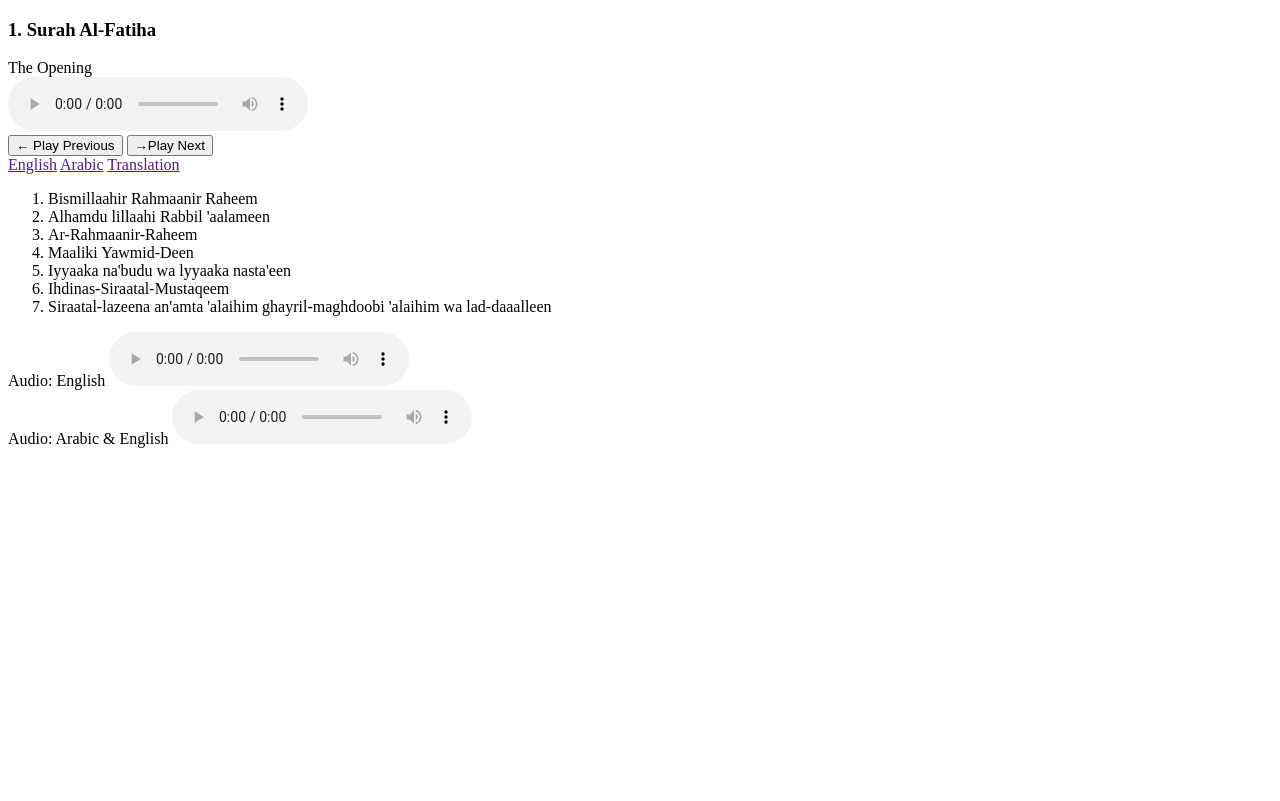
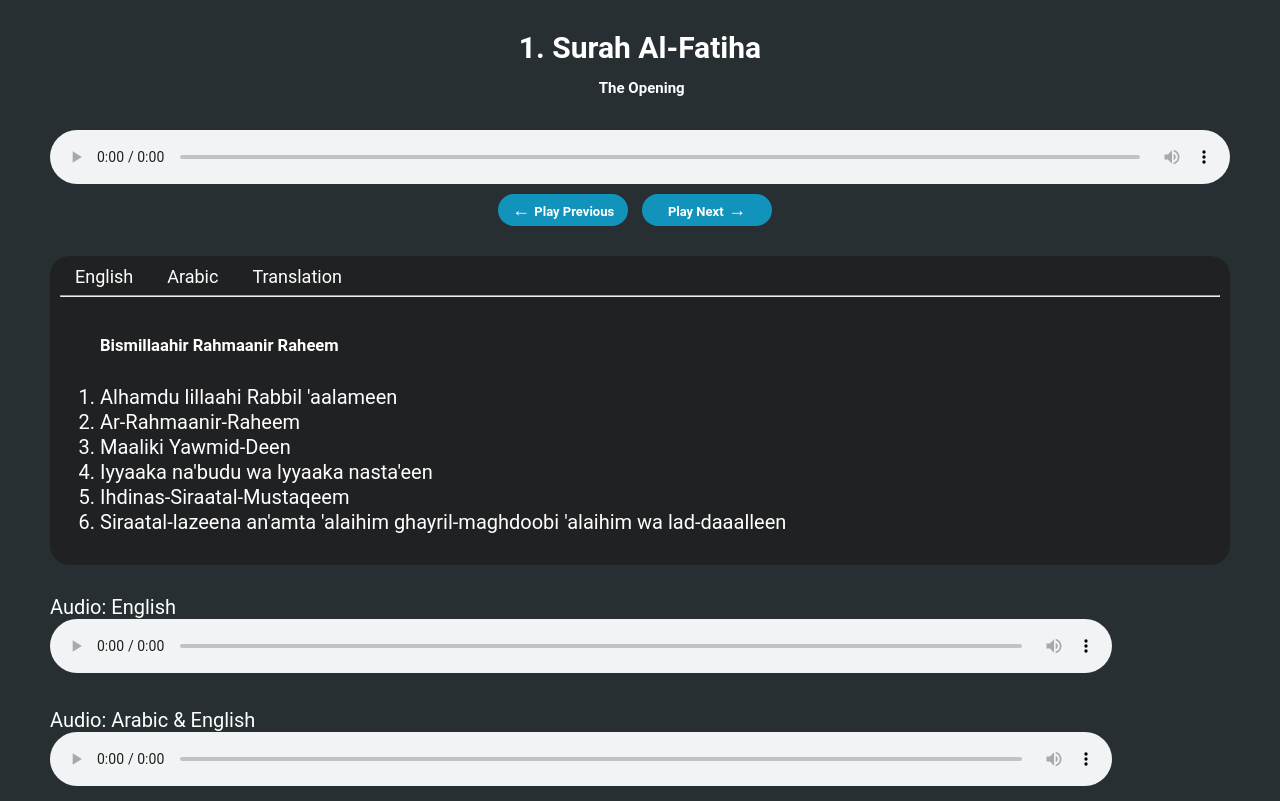
Before and after one commit to feroz-05/Quranic--Believers.com-, a plain HTML site: page html/surahpage.html in a window 1280 px wide. Drawn offline with Linux system fonts and the light colour scheme.

Commit message:
added css to the file

```diff
--- /dev/null
+++ b/css/surahpage.css
@@ -0,0 +1,101 @@
+*{
+    font-family: roboto;
+}
+
+body{
+    background-color: #272f33;
+    margin: 0px 50px;
+    color: white;
+}
+
+
+.heading , .Audio-box{
+    display: flex;
+    flex-direction: column;
+    align-items: center;
+}
+
+.heading h3{
+    flex: 1;
+    font-size: 30px;
+        padding: 0;
+}
+
+.heading span{
+    flex: 1;
+    justify-content: start;
+    margin: 0;
+    font-size: 15px;
+    padding-left: 80px;
+}
+
+.audio-arb{
+    width: 100%;
+    padding-bottom: 10px;
+}
+
+.play-next button{
+    flex: 1;
+    margin-right: 10px;
+    background-color: rgb(17, 147, 187);
+    border: none;
+    border-radius: 20px;
+    width: 130px;
+    color: white;
+    font-size: 18px;
+    padding: 5px 10px;
+    margin-bottom: 30px;
+    font-weight: bold;
+    transition: all 0.3s;
+}
+.play-next button:hover{
+    color: rgb(255, 255, 255);
+    background-color: rgba(17, 147, 187, 0.664);
+}
+
+.play-next button span{
+    font-size: 13px;
+    text-align: center;
+}
+
+
+.display-surah-container{
+    display: flex;
+    flex-direction: column;
+    background-color: #202122;
+    padding: 10px 10px;
+    border-radius: 20px;
+}
+
+.language a{
+    flex: 1;
+    color: white;
+    text-decoration: none;
+    font-size: 18px;
+    font-weight:400;
+    padding: 10px 15px;
+    transition: all 0.3s;
+}
+.language a:hover{
+    color:  rgba(17, 147, 187, 0.664);
+}
+
+.surah{
+    flex: 1;
+    font-size: 20px;
+    line-height: 25px;
+}
+
+.audio-container-both{
+    display: flex;
+    flex-direction: column;
+    margin-top: 30px;
+    font-size: 20px;
+    gap: 20px;
+}
+
+.audio-eng, .audio-eng-arb{
+    flex: 1;
+    width: 90%;
+    padding-bottom: 10px;
+}
--- a/html/surahpage.html
+++ b/html/surahpage.html
@@ -4,34 +4,39 @@
     <meta charset="UTF-8">
     <meta name="viewport" content="width=device-width, initial-scale=1.0">
     <title>surah</title>
+    <link rel="stylesheet" href="/css/surahpage.css">
 </head>
 <body>
     <header></header>
-    <main>
+    <main class="main-container">
         <div class="name-audio-container">
             <div class="heading">
-                <h3>1. Surah Al-Fatiha</h3>
-                <span>The Opening</span>
+                <h3>1. Surah Al-Fatiha<br>
+                    <span>The Opening</span>
+                </h3>
+
             </div>
             <div class="Audio-box">
-                <audio controls>
+                <audio controls class="audio-arb">
                     <source src="/audio/001.mp3" type="audio/mpeg">
                 </audio>
                 <div class="play-next">
                     <button>&#8592; <span>Play Previous</span></button>
-                    <button>&#8594;<span>Play Next</span></button>
+                    <button><span>Play Next</span> &#8594; </button>
                 </div>
-            </div>
+        </div>
 
             <div class="display-surah-container">
                 <div class="language">
                     <a href="">English</a>
                     <a href="">Arabic</a>
                     <a href="">Translation</a>
+                    <hr>
                 </div>
+
                 <div class="surah">
                     <ol>
-                        <li>Bismillaahir Rahmaanir Raheem</li>
+                        <h5>Bismillaahir Rahmaanir Raheem</h5>
                             <li>  Alhamdu lillaahi Rabbil 'aalameen</li>
                                 <li>  Ar-Rahmaanir-Raheem</li>
                                     <li>   Maaliki Yawmid-Deen</li>
@@ -40,23 +45,24 @@
                                                 <li>     Siraatal-lazeena an'amta 'alaihim ghayril-maghdoobi 'alaihim wa lad-daaalleen</li>
                     </ol>
                 </div>
-
-
-                <div class="audio-eng">
+            </div>
+            <div class="audio-container-both">
+                <div>
                     Audio: English
-                    <audio controls>
+                    <audio controls class="audio-eng" >
                         <source src="/audio/001-eng.mp3">
                     </audio>
                 </div>
 
-                <div class="audio-eng-arb">
+                <div >
                     Audio: Arabic & English
-                    <audio controls>
+                    <audio controls class="audio-eng-arb">
                         <source src="/audio/001-both.mp3">
                     </audio>
                 </div>
             </div>
         </div>
     </main>
+    <footer></footer>
 </body>
 </html>
```
